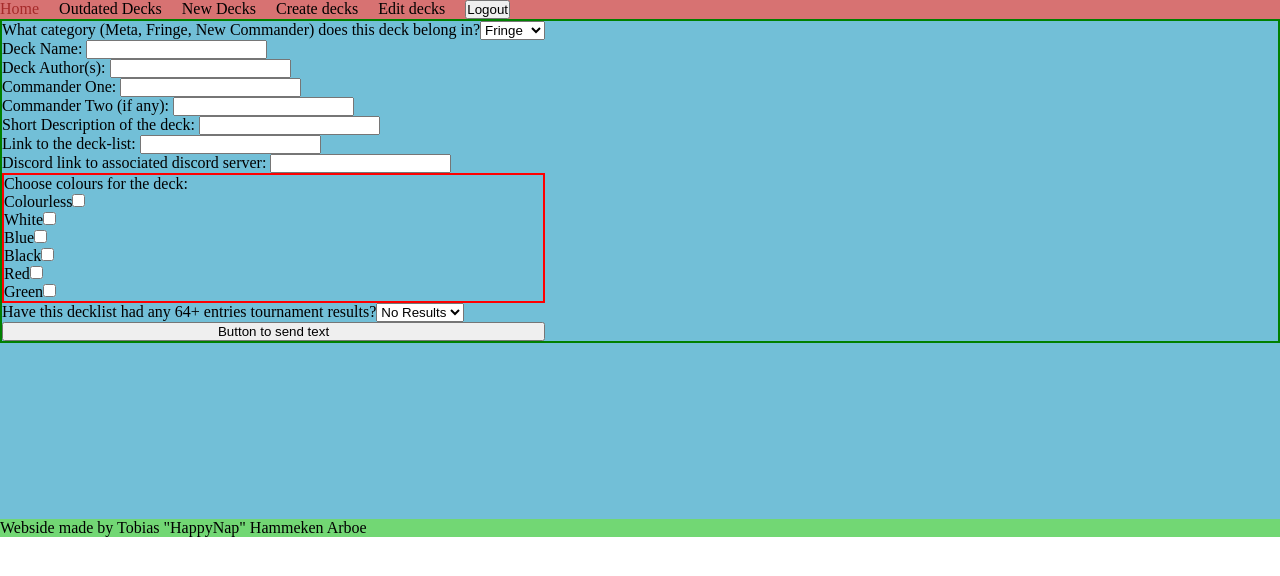
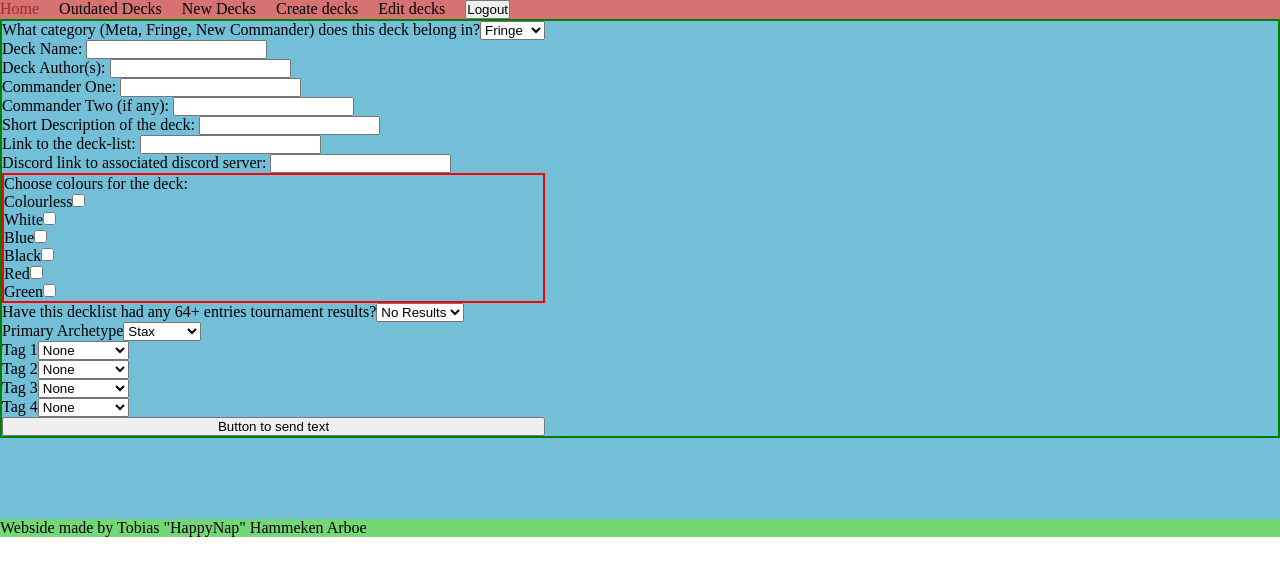
Before and after one commit to H4ppyN4p/cedh_niche_ddb, a React (Create React App) app: page /createdecks in a window 1280 px wide. Shown: the top 576 px of the page. Built offline with nearby package versions, Linux system fonts and the light colour scheme; no server answers; the database is empty; sample sign-in values are in the browser's storage.

Commit message:
Further updated the create-deck section to include tags

```diff
--- a/src/routes/CreateDeck.js
+++ b/src/routes/CreateDeck.js
@@ -1,5 +1,5 @@
 import { useState } from "react";
-import { doc, addDoc, collection} from "firebase/firestore";
+import { addDoc, collection} from "firebase/firestore";
 import { database } from "../firebase";
 
 const CreateDeck = () => {
@@ -18,6 +18,12 @@ const CreateDeck = () => {
     const [isRed, setIsRed] = useState(false)
     const [isGreen, setIsGreen] = useState(false)
     const [top16, setTop16] = useState('None')
+    const [tagPrimary, setTagPrimary] = useState('Stax')
+    const [tag1, setTag1] = useState('')
+    const [tag2, setTag2] = useState('')
+    const [tag3, setTag3] = useState('')
+    const [tag4, setTag4] = useState('')
+
 
     const handleColourless = () => {
       setIsColourless(!isColourless);
@@ -46,20 +52,31 @@ const CreateDeck = () => {
 
 
   function clearInputs(){
-    setCategory('Fringe')
-    setDeckName('')
-    setDeckAuthor('')
-    setCommanderOne('')
-    setCommanderTwo('')
-    setDeckDescription('')
-    setDeckLink('')
-    setIsColourless(false)
-    setIsWhite(false)
+    setCategory('Fringe');
+    setDeckName('');
+    setDeckAuthor('');
+    setCommanderOne('');
+    setCommanderTwo('');
+    setDeckDescription('');
+    setDeckLink('');
+    setIsColourless(false);
+    setIsWhite(false);
     setIsBlue(false);
     setIsBlack(false);
-    setIsRed(false)
-    setIsGreen(false)
-    setTop16('None')
+    setIsRed(false);
+    setIsGreen(false);
+    setTop16('None');
+    setDiscordLink('');
+    setTagPrimary('Stax');
+    setIsWhite(false);
+    setIsBlue(false);
+    setIsBlack(false);
+    setIsRed(false);
+    setIsGreen(false);
+    setTag1('');
+    setTag2('');
+    setTag3('');
+    setTag4('');
   }
 
 
@@ -74,6 +91,7 @@ const CreateDeck = () => {
             deck_commander_two: commanderTwo,
             deck_description: deckDescription,
             deck_link: deckLink,
+            discord_link: discordLink,
             deck_results: top16,
             deck_category: category,
             is_colourless: isColourless,
@@ -81,7 +99,12 @@ const CreateDeck = () => {
             is_blue: isBlue,
             is_black: isBlack,
             is_red: isRed,
-            is_green: isGreen
+            is_green: isGreen,
+            tag_primary: tagPrimary,
+            tag_one: tag1,
+            tag_two: tag2,
+            tag_three: tag3,
+            tag_four: tag4,
           });
         } else {
           await addDoc(collection(database, 'decklists'), {
@@ -90,6 +113,7 @@ const CreateDeck = () => {
             deck_commander_one: commanderOne,
             deck_description: deckDescription,
             deck_link: deckLink,
+            discord_link: discordLink,
             deck_results: top16,
             deck_category: category,
             is_colourless: isColourless,
@@ -97,7 +121,12 @@ const CreateDeck = () => {
             is_blue: isBlue,
             is_black: isBlack,
             is_red: isRed,
-            is_green: isGreen
+            is_green: isGreen,
+            tag_primary: tagPrimary,
+            tag_one: tag1,
+            tag_two: tag2,
+            tag_three: tag3,
+            tag_four: tag4,
           });
         }
       } catch(error) {
@@ -113,7 +142,7 @@ const CreateDeck = () => {
           <div style={FormStyle}>
             <div>
                 <label htmlFor='Category'>What category (Meta, Fringe, New Commander) does this deck belong in?</label>
-                <select name="Deck Colour" id="DeckColour" onChange={e => setCategory(e.target.value)}>
+                <select name="Deck Colour" id="DeckColour" value={category} onChange={e => setCategory(e.target.value)}>
                   <option value="Fringe">Fringe</option>
                   <option value="Meta">Meta</option>
                   <option value="New Commander">Winner</option>
@@ -192,13 +221,77 @@ const CreateDeck = () => {
 
             <div>
               <label htmlFor='Tournament Results'>Have this decklist had any 64+ entries tournament results?</label>
-              <select name="Deck Colour" id="DeckColour" onChange={e => setTop16(e.target.value)}>
-                <option value="None">No Results</option>
+              <select name="Deck Colour" id="deckColour" value={top16} onChange={e => setTop16(e.target.value)}>
+                <option value="">No Results</option>
                 <option value="Top 16">Top 16</option>
                 <option value="Top 4">Top 4</option>
                 <option value="Winner">Winner</option>
               </select>
             </div>
+
+            <div>
+              <label htmlFor='Tag-Primary'>Primary Archetype</label>
+              <select name="Tag-Primary" id="tagPrimary" value={tagPrimary} onChange={e => setTagPrimary(e.target.value)}>
+                <option value="Stax">Stax</option>
+                <option value="Midrange">Midrange</option>
+                <option value="Control">Control</option>
+                <option value="Turbo">Turbo</option>
+              </select>
+            </div>
+
+            <div>
+              <label htmlFor='Tag-1'>Tag 1</label>
+              <select name="Tag-1" id="tagOne" value={tag1} onChange={e => setTag1(e.target.value)}>
+                <option value="">None</option>
+                <option value="AdNaus">Ad Naus</option>
+                <option value="Hatebears">Hatebears</option>
+                <option value="Reanimator">Reanimator</option>
+                <option value="Hulk">Hulk</option>
+                <option value="Polymorph">Polymorph</option>
+                <option value="Evolution">Evolution</option>
+              </select>
+            </div>
+
+            <div>
+              <label htmlFor='Tag-2'>Tag 2</label>
+              <select name="Tag-2" id="tagTwo" value={tag2} onChange={e => setTag2(e.target.value)}>
+                <option value="">None</option>
+                <option value="AdNaus">Ad Naus</option>
+                <option value="Hatebears">Hatebears</option>
+                <option value="Reanimator">Reanimator</option>
+                <option value="Hulk">Hulk</option>
+                <option value="Polymorph">Polymorph</option>
+                <option value="Evolution">Evolution</option>
+              </select>
+            </div>
+
+            <div>
+              <label htmlFor='Tag-3'>Tag 3</label>
+              <select name="Tag-3" id="tagThree" value={tag3} onChange={e => setTag3(e.target.value)}>
+                <option value="">None</option>
+                <option value="AdNaus">Ad Naus</option>
+                <option value="Hatebears">Hatebears</option>
+                <option value="Reanimator">Reanimator</option>
+                <option value="Hulk">Hulk</option>
+                <option value="Polymorph">Polymorph</option>
+                <option value="Evolution">Evolution</option>
+              </select>
+            </div>
+
+            <div>
+              <label htmlFor='Tag-4'>Tag 4</label>
+              <select name="Tag-4" id="tagFour" value={tag4} onChange={e => setTag4(e.target.value)}>
+                <option value="">None</option>
+                <option value="AdNaus">Ad Naus</option>
+                <option value="Hatebears">Hatebears</option>
+                <option value="Reanimator">Reanimator</option>
+                <option value="Hulk">Hulk</option>
+                <option value="Polymorph">Polymorph</option>
+                <option value="Evolution">Evolution</option>
+              </select>
+            </div>
+
+
 
             <button onClick={addNewDocToDB}>Button to send text</button>
           </div>
```
